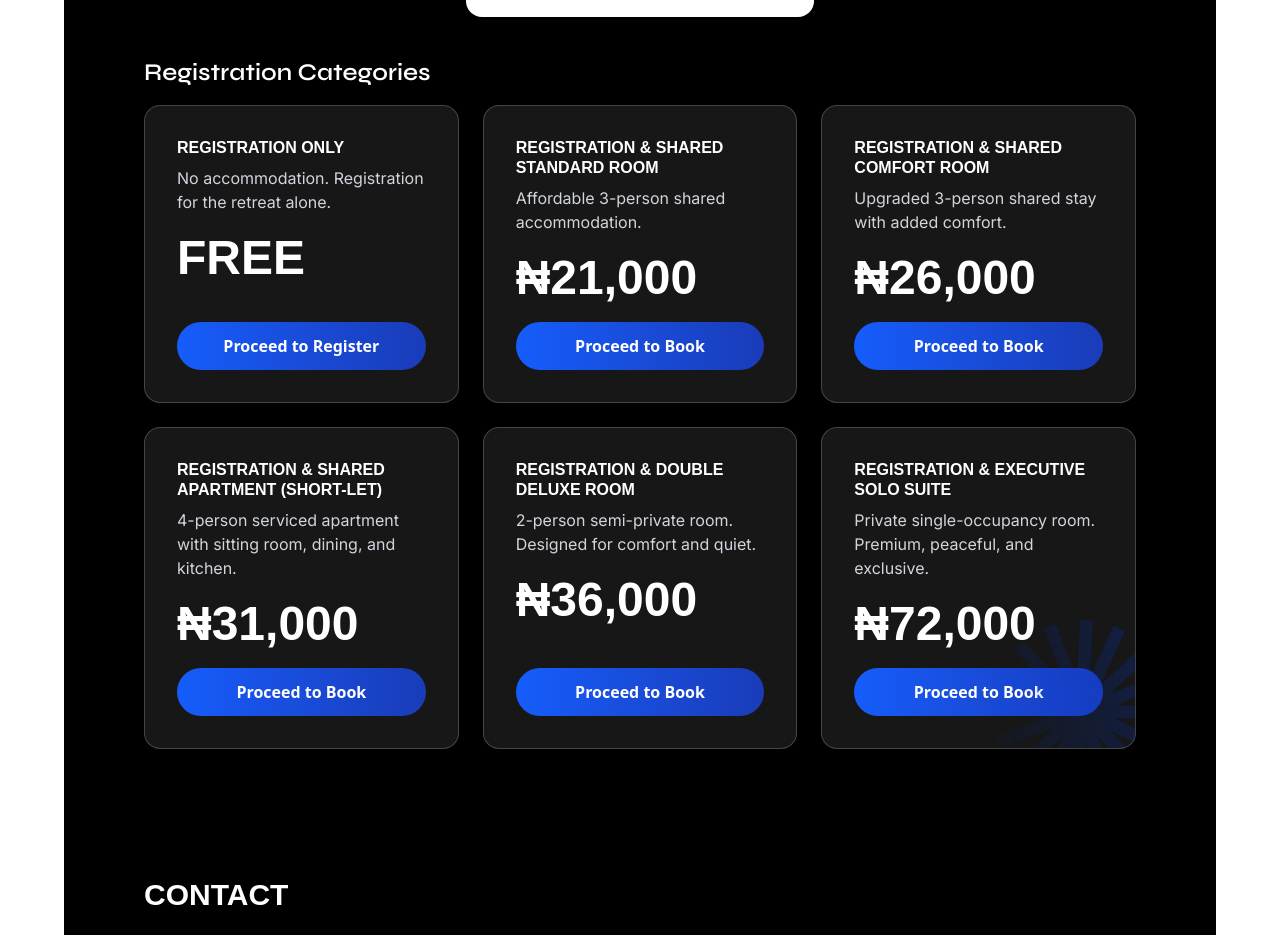
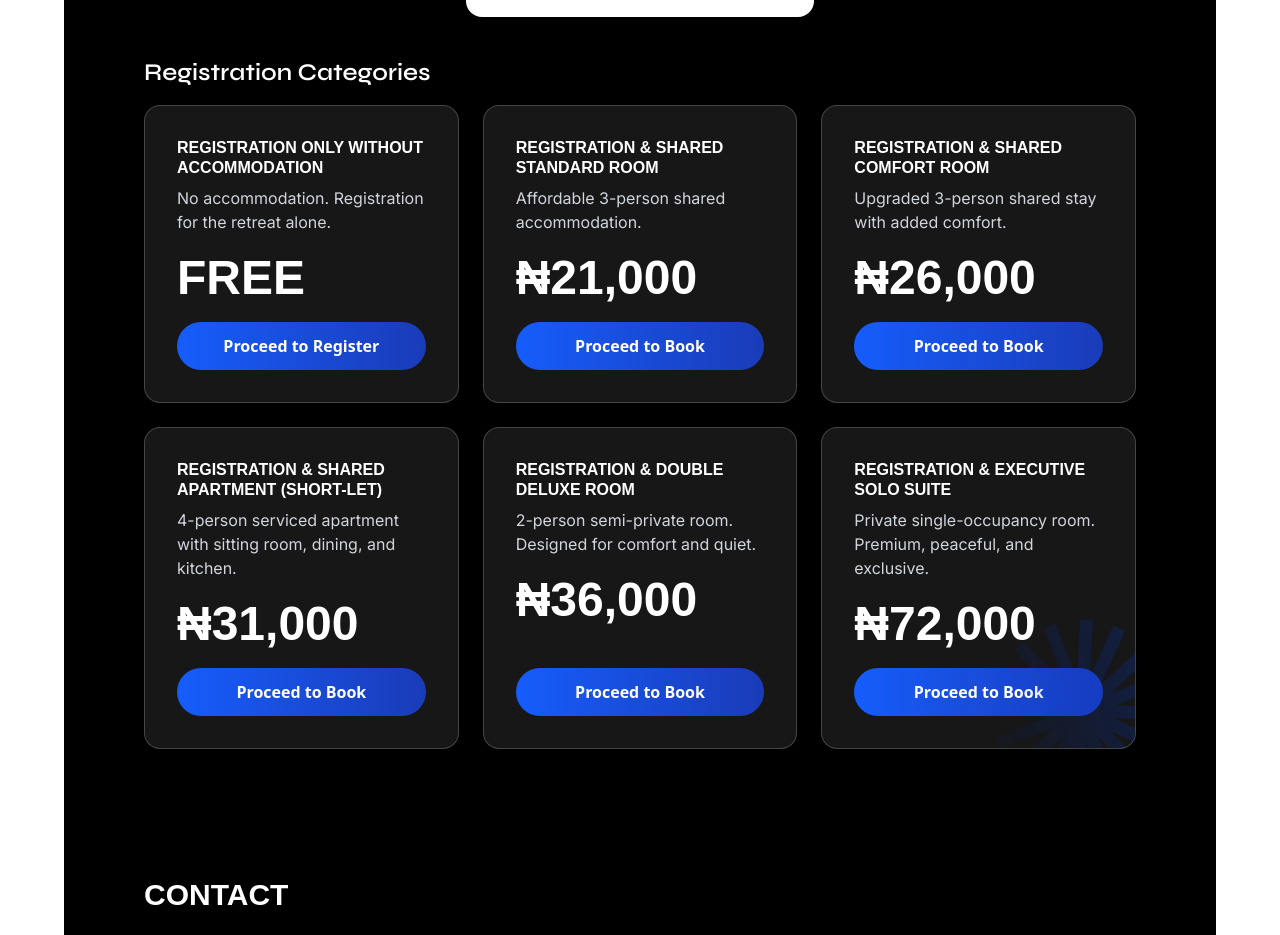
Before and after one commit to favoriabs/eyys, a Nuxt app: page / in a window 1280 px wide. Shown: the part 3778-4713 px from the top of the page. Built offline with nearby package versions, Linux system fonts and the light colour scheme; no server answers; a web font is replaced by a local one.

Commit message:
fix text

```diff
--- a/app/components/RegisterSection.vue
+++ b/app/components/RegisterSection.vue
@@ -97,7 +97,7 @@ import confetti from "canvas-confetti"
 
 
 const plans = [
-  { title: 'Registration Only', desc: 'No accommodation. Registration for the retreat alone.', price: 0 },
+  { title: 'Registration Only without accommodation', desc: 'No accommodation. Registration for the retreat alone.', price: 0 },
   { title: 'Registration & Shared Standard Room', desc: 'Affordable 3-person shared accommodation.', price: 21000 },
   { title: 'Registration & Shared Comfort Room', desc: 'Upgraded 3-person shared stay with added comfort.', price: 26000 },
   { title: 'Registration & Shared Apartment (Short-Let)', desc: '4-person serviced apartment with sitting room, dining, and kitchen.', price: 31000 },
```
